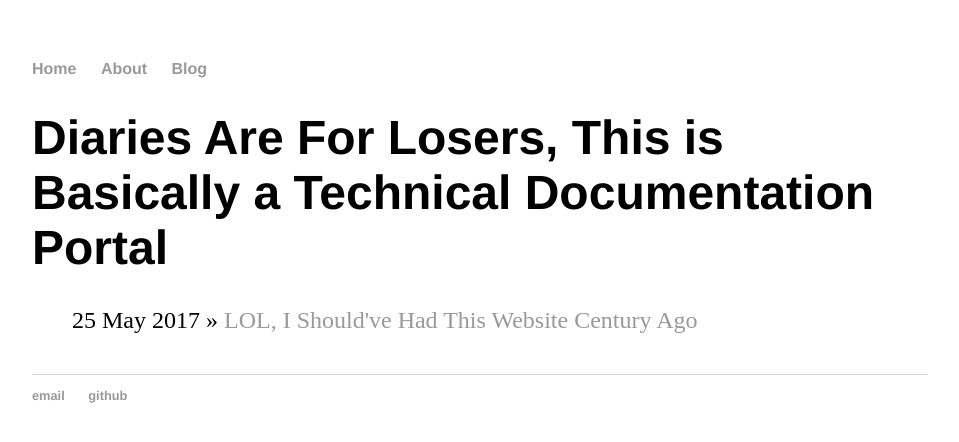
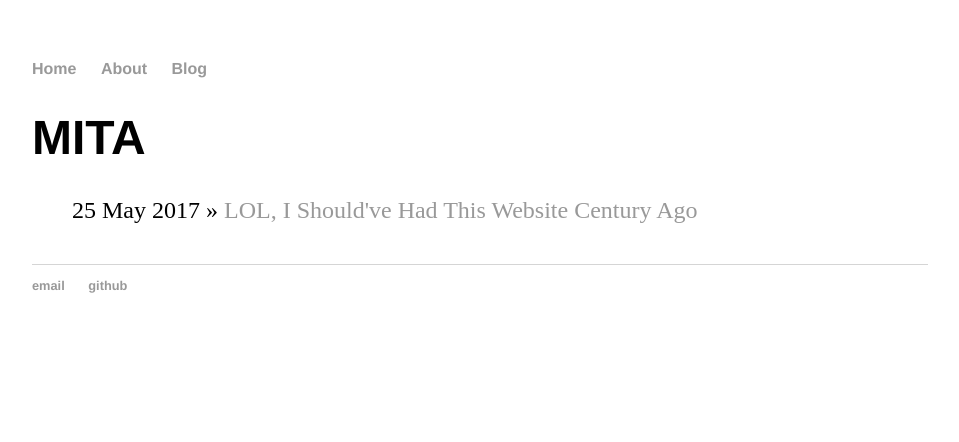
Before and after one commit to rizkyfaramita/rizkyfaramita.github.io, a Jekyll site: the page built from blog/index.html, in a window 1280 px wide. Shown: the top 442 px of the page, without its empty margins (160-1119 px from the left). Built offline with Jekyll 4.4.1, drawn with Linux system fonts in a browser that asks for light colours.

Commit message:
Update index.html

```diff
--- a/blog/index.html
+++ b/blog/index.html
@@ -1,6 +1,7 @@
 ---
 layout: default
-title: Diaries Are For Losers, This is Basically a Technical Documentation Portal
+title: MITA
+theme: minimal
 ---
 	<h1>{{ page.title }}</h1>
 	<ul class="posts">
```
